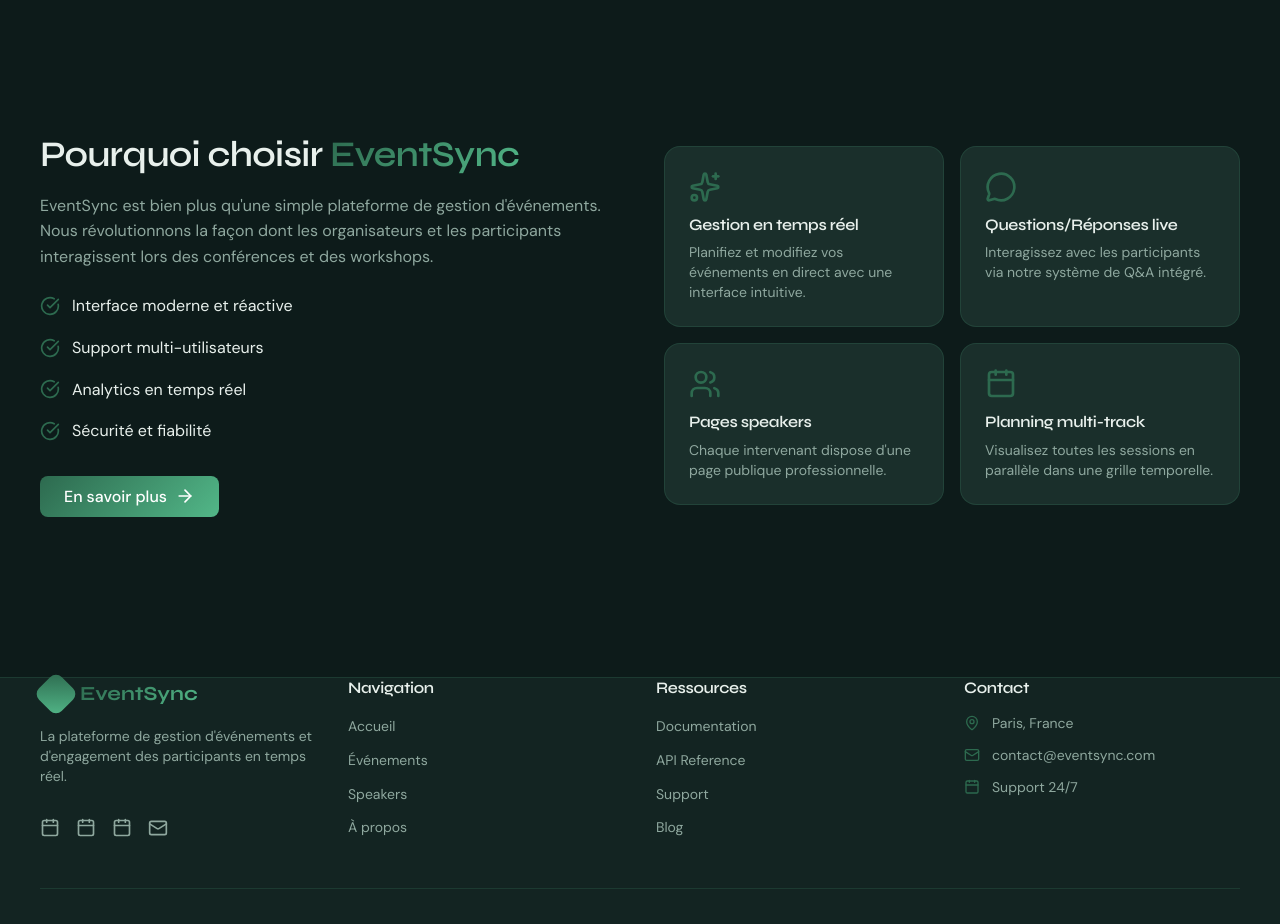
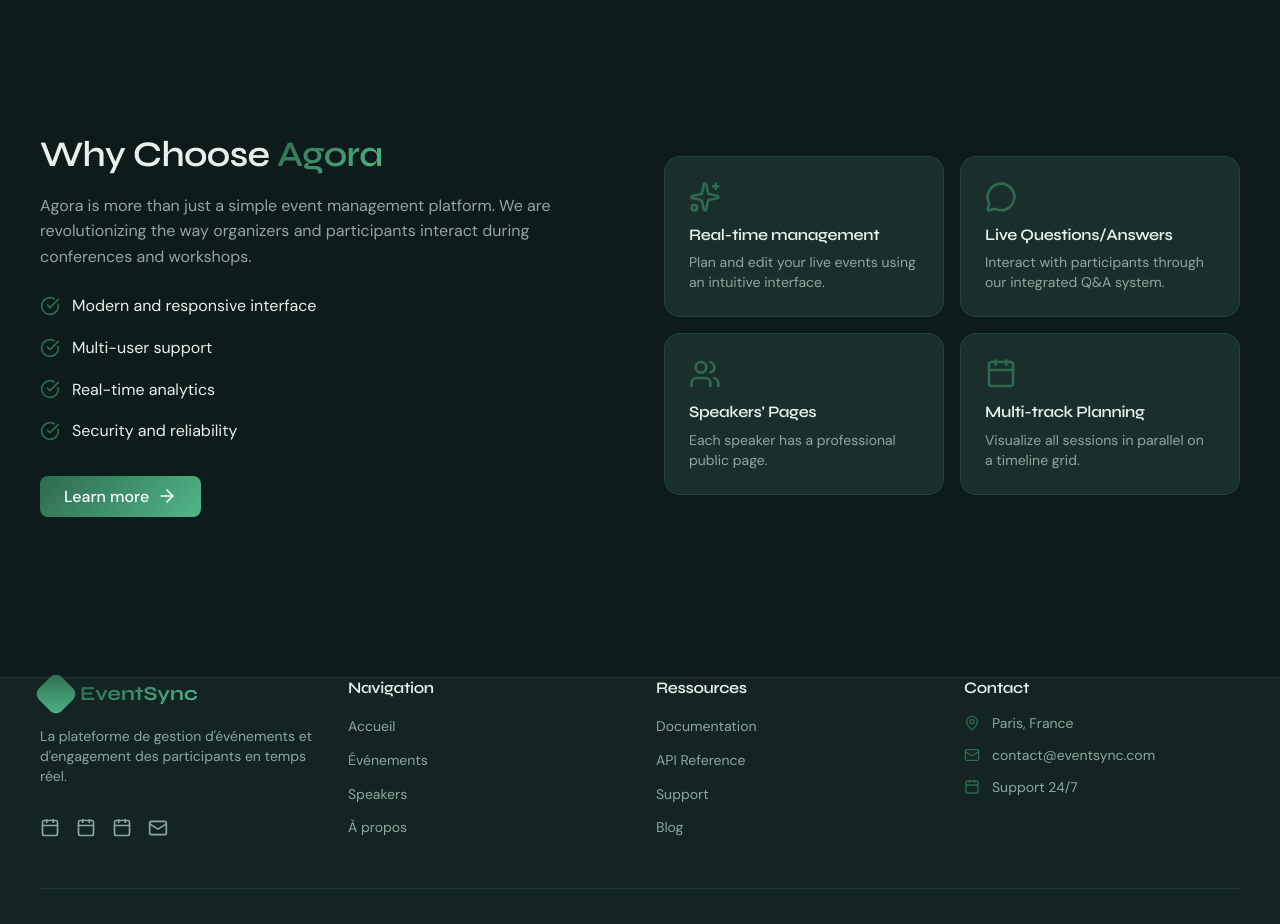
Before and after one commit to FullStack-Collective/event-sync-frontend, a Next.js app: page / in a window 1280 px wide. Shown: the part 1920-2844 px from the top of the page. Built offline with nearby package versions, Linux system fonts and the light colour scheme; no server answers.

Commit message:
feat(about-section): use english language

```diff
--- a/src/components/home/sections/AboutSection.tsx
+++ b/src/components/home/sections/AboutSection.tsx
@@ -6,23 +6,23 @@ import { Sparkles, MessageCircle, Users, Calendar, CheckCircle, ArrowRight  } fr
 const features = [
   {
     icon: Sparkles,
-    title: "Gestion en temps réel",
-    description: "Planifiez et modifiez vos événements en direct avec une interface intuitive.",
+    title: "Real-time management",
+    description: "Plan and edit your live events using an intuitive interface.",
   },
   {
     icon: MessageCircle,
-    title: "Questions/Réponses live",
-    description: "Interagissez avec les participants via notre système de Q&A intégré.",
+    title: "Live Questions/Answers",
+    description: "Interact with participants through our integrated Q&A system.",
   },
   {
     icon: Users,
-    title: "Pages speakers",
-    description: "Chaque intervenant dispose d'une page publique professionnelle.",
+    title: "Speakers' Pages",
+    description: "Each speaker has a professional public page.",
   },
   {
     icon: Calendar,
-    title: "Planning multi-track",
-    description: "Visualisez toutes les sessions en parallèle dans une grille temporelle.",
+    title: "Multi-track Planning",
+    description: "Visualize all sessions in parallel on a timeline grid.",
   },
 ];
 
@@ -60,21 +60,21 @@ export function AboutSection() {
           {/* Left Column - Content */}
           <div>
             <h2 className="text-3xl md:text-4xl font-display font-bold mb-4 animate-on-scroll opacity-0">
-              Pourquoi choisir{" "}
-              <span className="text-gradient-primary">EventSync</span>
+              Why Choose{" "}
+              <span className="text-gradient-primary">Agora</span>
             </h2>
             <p className="text-text-muted mb-6 animate-on-scroll opacity-0">
-              EventSync est bien plus qu'une simple plateforme de gestion d'événements.
-              Nous révolutionnons la façon dont les organisateurs et les participants
-              interagissent lors des conférences et des workshops.
+              Agora is more than just a simple event management platform.
+              We are revolutionizing the way organizers and participants
+              interact during conferences and workshops.
             </p>
 
             <div className="space-y-4 mb-8">
               {[
-                "Interface moderne et réactive",
-                "Support multi-utilisateurs",
-                "Analytics en temps réel",
-                "Sécurité et fiabilité",
+                "Modern and responsive interface",
+                "Multi-user support",
+                "Real-time analytics",
+                "Security and reliability",
               ].map((item, index) => (
                 <div
                   key={index}
@@ -87,7 +87,7 @@ export function AboutSection() {
             </div>
 
             <button className="btn-primary animate-on-scroll opacity-0">
-              En savoir plus
+              Learn more
               <ArrowRight className="w-5 h-5" />
             </button>
           </div>
```
